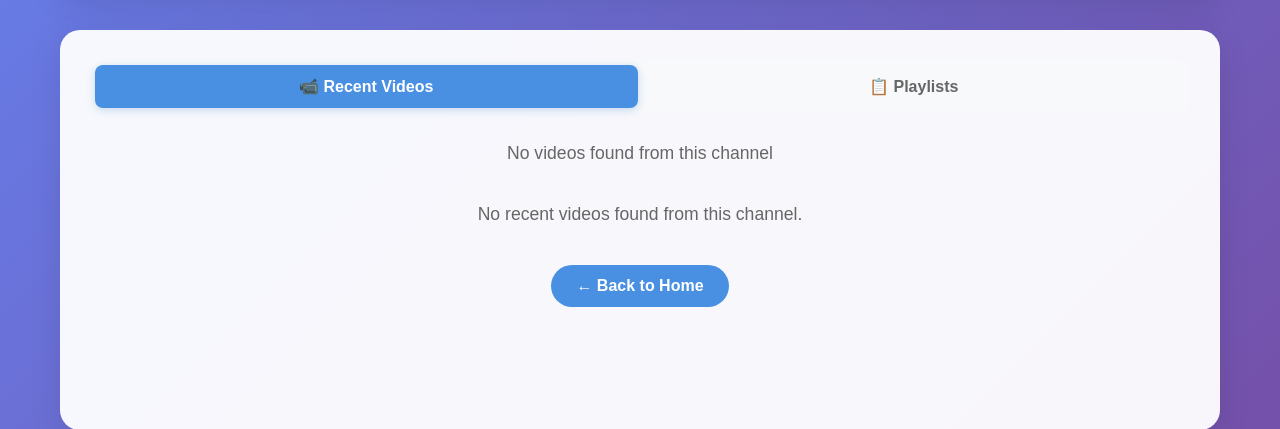
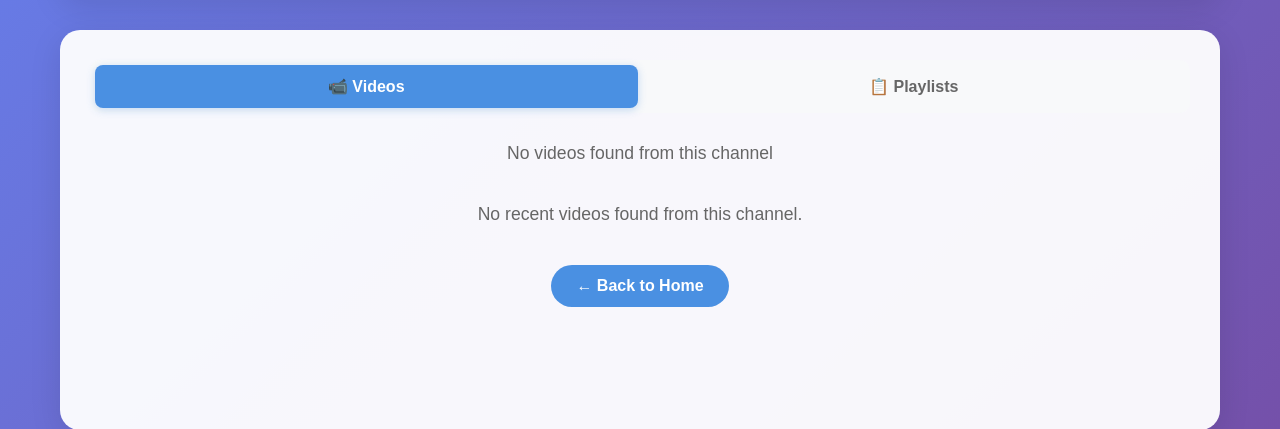
Before and after one commit to kpretz/kid-safe-youtube, a Flask app: page /channel/1 in a window 1280 px wide. Shown: the part 151-580 px from the top of the page. Run offline with Flask 3, Linux system fonts and the light colour scheme; data that the repository does not hold is empty; some libraries are stand-ins or nearby versions.

Commit message:
clean up channels

```diff
--- a/app.py
+++ b/app.py
@@ -419,7 +419,7 @@ class YouTubeAPI:
             'part': 'snippet',
             'channelId': channel_id,
             'type': 'video',
-            'order': 'relevance',  # Changed from 'date' to 'relevance' to get better mix
+            'order': 'date',  #
             'videoDuration': 'medium',  # Filters out shorts (which are usually 'short')
             'maxResults': max_results,
             'key': self.api_key
--- a/templates/channel.html
+++ b/templates/channel.html
@@ -221,7 +221,7 @@
             <!-- Channel Tabs -->
             <div class="tabs">
                 <a href="/channel/{{ channel_id }}/videos" class="tab {% if current_tab == 'videos' %}active{% endif %}">
-                    📹 Recent Videos
+                    📹 Videos
                 </a>
                 <a href="/channel/{{ channel_id }}/playlists" class="tab {% if current_tab == 'playlists' %}active{% endif %}">
                     📋 Playlists
```
